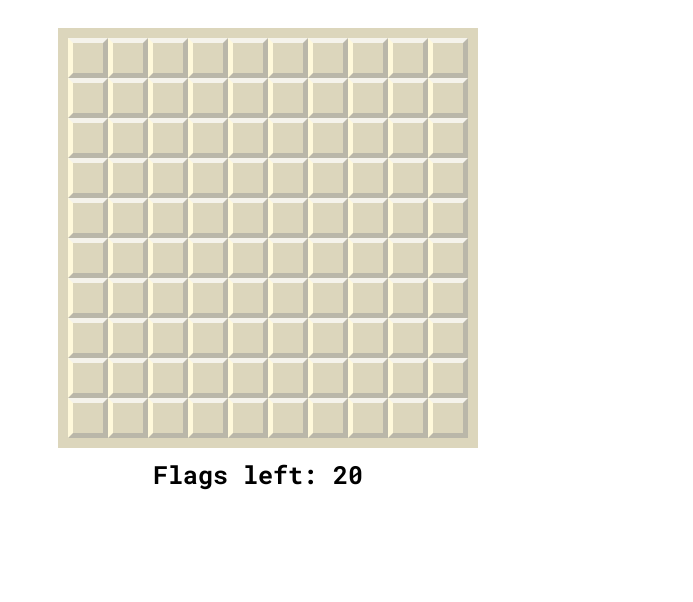
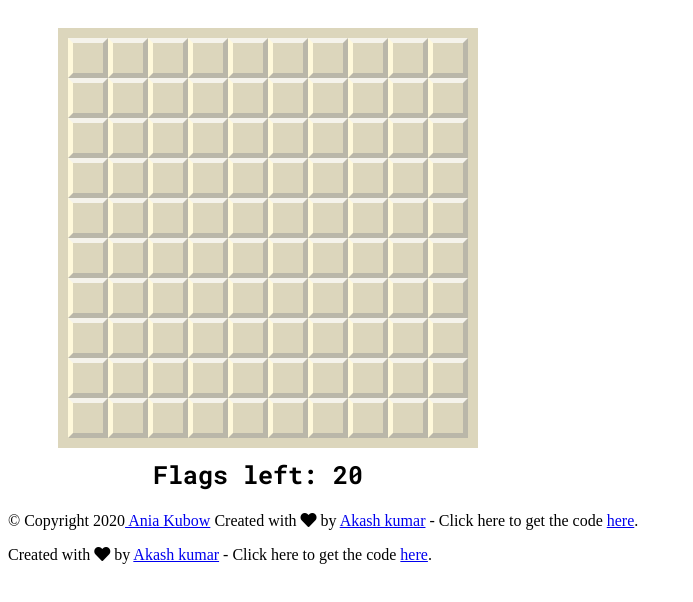
Before and after one commit to akashfit2max/MineSweeper, a plain HTML site: page index.html in a window 1280 px wide. Shown: the whole page, without its empty margins (0-693 px from the left). Drawn offline with Linux system fonts and the light colour scheme.

Commit message:
Update index.html

```diff
--- a/index.html
+++ b/index.html
@@ -6,6 +6,12 @@
   <link rel="stylesheet" href="style.css"></link>
   <script src="app.js" charset="utf-8"></script>
   <link href="https://fonts.googleapis.com/css2?family=Roboto+Mono:wght@700&display=swap" rel="stylesheet">
+  <link
+  rel="stylesheet"
+  href="https://cdnjs.cloudflare.com/ajax/libs/font-awesome/5.15.1/css/all.min.css"
+  integrity="sha512-+4zCK9k+qNFUR5X+cKL9EIR+ZOhtIloNl9GIKS57V1MyNsYpYcUrUeQc9vNfzsWfV28IaLL3i96P9sdNyeRssA=="
+  crossorigin="anonymous"
+/>
 </head>
 <body>
   <div class="container">
@@ -13,6 +19,35 @@
     <div>Flags left: <span id='flags-left'></span></div>
     <div id="result"></div>
   </div>
+  <footer>
+    <p>
+        <footer>
+      <p>
+        &copy; Copyright 2020<a target="_blank" href="https://www.youtube.com/c/AniaKub%C3%B3w"> Ania Kubow</a>
+        Created with <i class="fa fa-heart"></i> by
+        <a target="_blank" href="https://github.com/akashfit2max"
+          >Akash kumar</a
+        >
+        - Click here to get the code
+        <a
+          target="_blank"
+          href="https://github.com/akashfit2max/sliding-Sign-Signup-form"
+          >here</a
+        >.
+      </p>
+    </footer>
+      Created with <i class="fa fa-heart"></i> by
+      <a target="_blank" href="https://github.com/akashfit2max"
+        >Akash kumar</a
+      >
+      - Click here to get the code
+      <a
+        target="_blank"
+        href="https://github.com/akashfit2max/sliding-Sign-Signup-form"
+        >here</a
+      >.
+    </p>
+  </footer>
 
 </body>
 </html>
```
